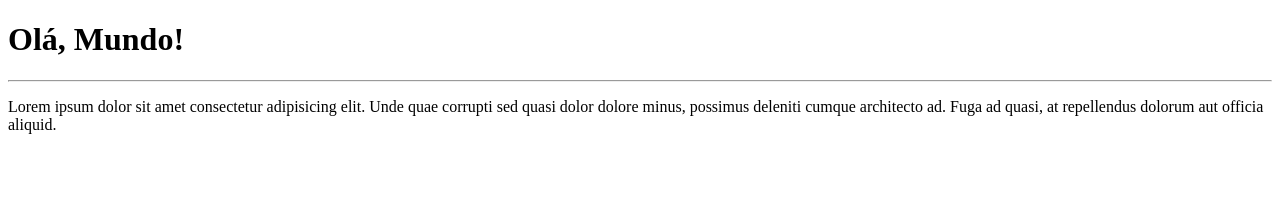
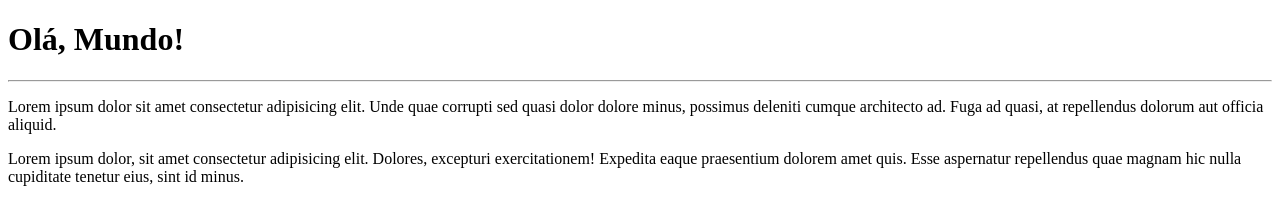
Before and after one commit to gui-hub-web/Ola-Mundo, a plain HTML site: page site-exemplo/index.html in a window 1280 px wide. Drawn offline with Linux system fonts and the light colour scheme.

Commit message:
adicionei um paragrafo

```diff
--- a/site-exemplo/index.html
+++ b/site-exemplo/index.html
@@ -9,5 +9,6 @@
     <h1>Olá, Mundo!</h1>
     <hr>
     <P>Lorem ipsum dolor sit amet consectetur adipisicing elit. Unde quae corrupti sed quasi dolor dolore minus, possimus deleniti cumque architecto ad. Fuga ad quasi, at repellendus dolorum aut officia aliquid.</P>
+    <p>Lorem ipsum dolor, sit amet consectetur adipisicing elit. Dolores, excepturi exercitationem! Expedita eaque praesentium dolorem amet quis. Esse aspernatur repellendus quae magnam hic nulla cupiditate tenetur eius, sint id minus.</p>
 </body>
 </html>
```
